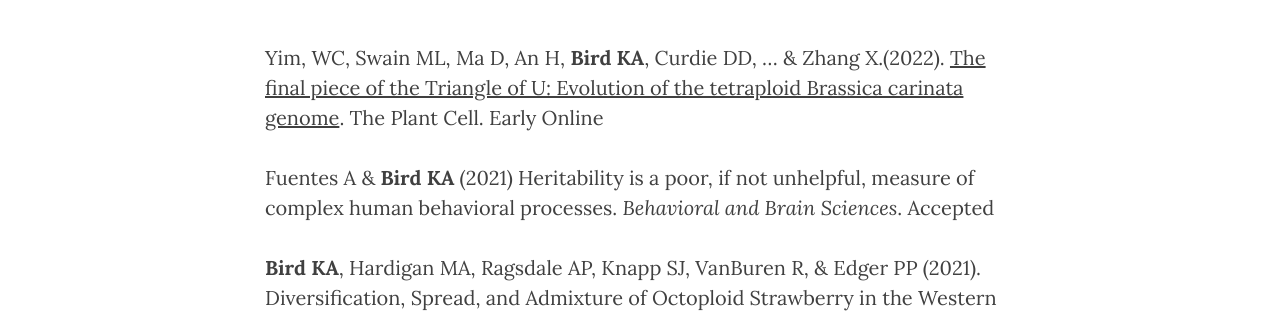
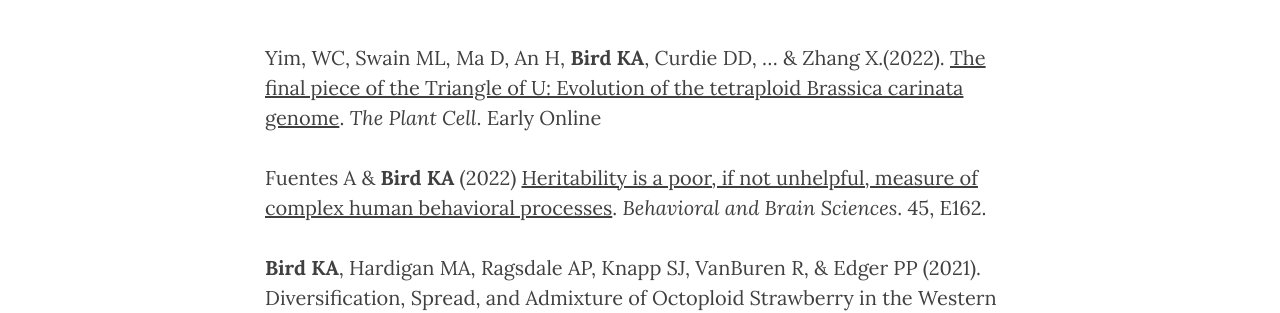
Before and after one commit to KevinABird/KevinABird.github.io, a Jekyll site: the page built from 4_publications.md, in a window 1280 px wide and 900 px high, scrolled down 304 px. Shown: the part 155-468 px from the top of the window. Built offline with Jekyll 4.4.1, drawn with Linux system fonts in a browser that asks for light colours; nearby versions of some CDN libraries.

Commit message:
Update 4_publications.md

```diff
--- a/4_publications.md
+++ b/4_publications.md
@@ -4,10 +4,10 @@
 header-img: "img/Banner1-1.jpg"
 ---
 
-Yim, WC, Swain ML, Ma D, An H, **Bird KA**, Curdie DD, ... & Zhang X.(2022). [The final piece of the Triangle of U: Evolution of the tetraploid Brassica carinata genome](https://doi.org/10.1093/plcell/koac249). The Plant Cell. Early Online
+Yim, WC, Swain ML, Ma D, An H, **Bird KA**, Curdie DD, ... & Zhang X.(2022). [The final piece of the Triangle of U: Evolution of the tetraploid Brassica carinata genome](https://doi.org/10.1093/plcell/koac249). *The Plant Cell*. Early Online
 
-Fuentes A & **Bird KA** (2021) Heritability is a poor, if not unhelpful, measure of complex human behavioral processes.
-*Behavioral and Brain Sciences*.  Accepted
+Fuentes A & **Bird KA** (2022) [Heritability is a poor, if not unhelpful, measure of complex human behavioral processes](doi:10.1017/S0140525X21001564).
+*Behavioral and Brain Sciences*. 45, E162.
 
 **Bird KA**, Hardigan MA, Ragsdale AP, Knapp SJ, VanBuren R, & Edger PP (2021). Diversification, Spread, and Admixture of Octoploid Strawberry in the Western Hemisphere. *American Journal of Botany*. Accepted. (Biorxiv https://doi.org/10.1101/2021.03.08.434492)
 
```
